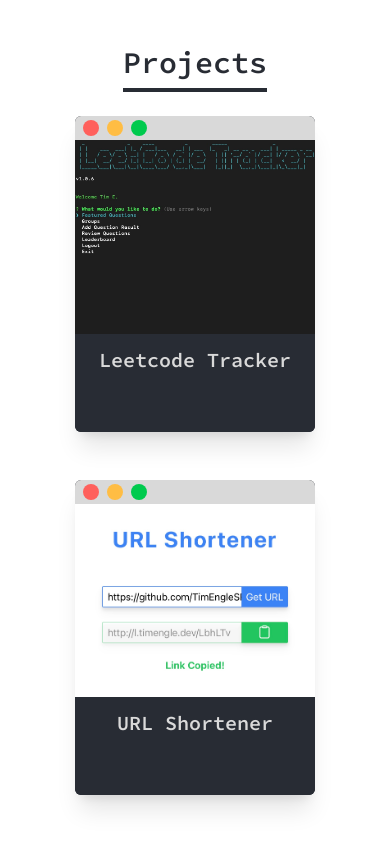
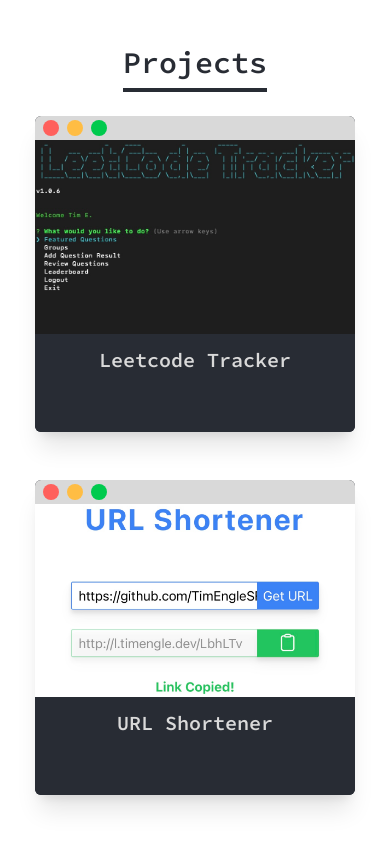
Before and after one commit to TimEngleSF/portfolio, a React (Vite) app: page / in a window 390 px wide. Shown: the part 800-1641 px from the top of the page. Built offline with nearby package versions, Linux system fonts and the light colour scheme; some icons are missing.

Commit message:
Adjust card width and image placement

```diff
--- a/src/components/Projects/ProjectContainer.jsx
+++ b/src/components/Projects/ProjectContainer.jsx
@@ -8,7 +8,7 @@
       title: "Leetcode Tracker",
       ghUrl: "https://github.com/TimEngleSF/leetcode-tracker",
       img: "/project_img/lc_tracker.jpg",
-      shiftImgY: "md:translate-y-8 lg:translate-y-0",
+      shiftImgY: "translate-y-8 lg:translate-y-0",
     },
     {
       url: "https://l.timengle.dev",
@@ -22,7 +22,7 @@
       title: "4-7-8 Visualizer",
       ghUrl: "https://github.com/TimEngleSF/4-7-8-Breathing-Visualizer",
       img: "/project_img/478_visualizer.png",
-      shiftImgY: "md:translate-y-11 lg:translate-y-0",
+      shiftImgY: "translate-y-11 lg:translate-y-0",
     },
   ];
   const projectComponents = projectsData.map((project, i) => (
--- a/src/components/Projects/ProjectsCard.jsx
+++ b/src/components/Projects/ProjectsCard.jsx
@@ -14,7 +14,7 @@
   shiftImgY,
 }) => {
   return (
-    <div className="card w-60 rounded-md bg-termScreen font-scp text-termTop shadow-xl  md:w-80 lg:w-60">
+    <div className="card w-80 rounded-md bg-termScreen font-scp text-termTop  shadow-xl lg:w-60">
       <div className="h-6 w-full rounded-t-md bg-termTop">
         <div className="ml-2 flex h-full w-16 items-center justify-between">
           <div className={`h-4 w-4 rounded-full bg-termExit`}></div>
```
